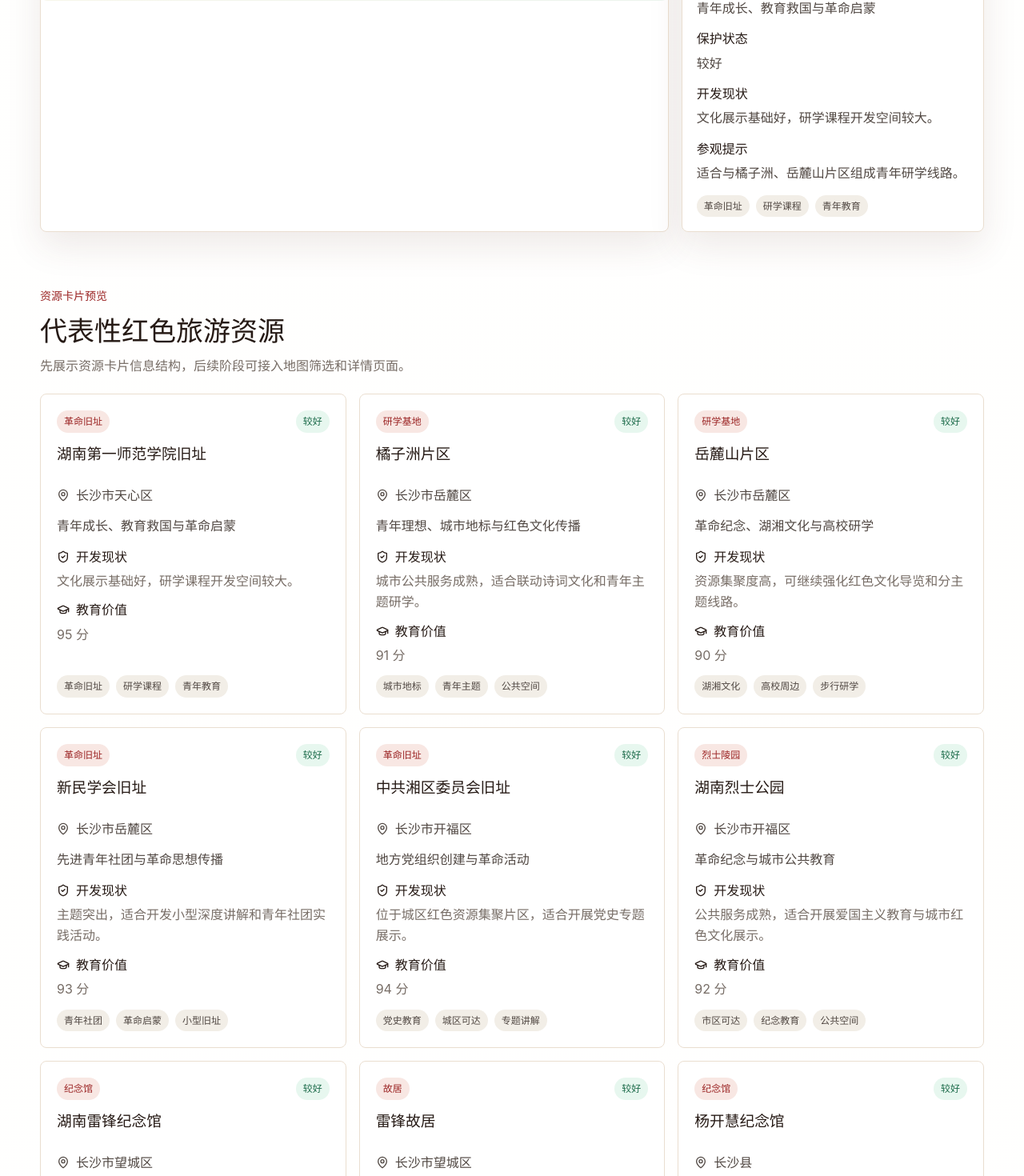
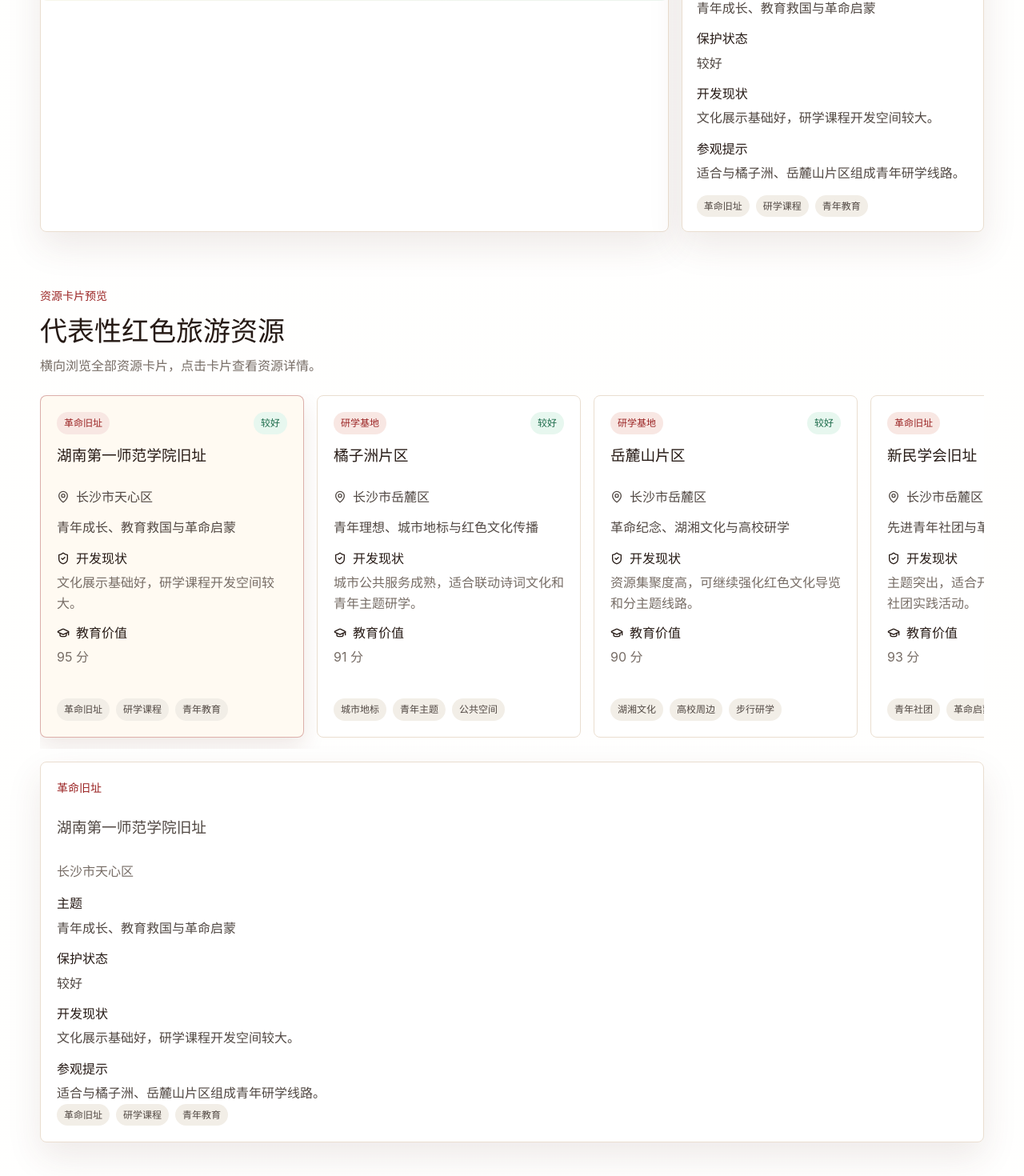
Before and after one commit to yanbinliu023-art/changsha-red-tourism, a React (Vite) app: page / in a window 1280 px wide. Shown: the part 1980-3450 px from the top of the page at 80% size. Built offline with nearby package versions, Linux system fonts and the light colour scheme.

Commit message:
final polish site content and remove survey questions

```diff
--- a/src/App.css
+++ b/src/App.css
@@ -192,8 +192,7 @@
 }
 
 .text-grid,
-.stat-grid,
-.site-grid {
+.stat-grid {
   display: grid;
   gap: 16px;
 }
@@ -264,14 +263,44 @@
 }
 
 .site-grid {
-  grid-template-columns: repeat(3, minmax(0, 1fr));
+  display: flex;
+  gap: 16px;
+  overflow-x: auto;
+  padding: 2px 4px 14px;
+  scroll-snap-type: x proximity;
+  scrollbar-color: rgba(155, 36, 36, 0.42) rgba(242, 232, 220, 0.9);
 }
 
 .site-card {
   display: flex;
   flex-direction: column;
+  flex: 0 0 330px;
   gap: 12px;
+  min-width: 0;
   padding: 20px;
+  scroll-snap-align: start;
+}
+
+.site-card[role='button'] {
+  cursor: pointer;
+}
+
+.site-card[role='button']:hover,
+.site-card[role='button']:focus-visible,
+.site-card--active {
+  border-color: rgba(155, 36, 36, 0.35);
+  background: #fffaf2;
+  box-shadow: 0 12px 28px rgba(95, 35, 24, 0.1);
+  outline: none;
+}
+
+.site-detail-panel {
+  margin-top: 16px;
+  border: 1px solid var(--color-border);
+  border-radius: 8px;
+  padding: 20px;
+  background: var(--color-surface);
+  box-shadow: var(--shadow-soft);
 }
 
 .site-card__topline,
@@ -827,60 +856,6 @@
   border: 1px solid #ead7a6;
 }
 
-.questionnaire-card {
-  margin-top: 16px;
-}
-
-.questionnaire-header {
-  display: flex;
-  align-items: flex-start;
-  justify-content: space-between;
-  gap: 16px;
-  margin-bottom: 16px;
-}
-
-.questionnaire-header button {
-  display: inline-flex;
-  align-items: center;
-  justify-content: center;
-  gap: 8px;
-  min-height: 42px;
-  border: none;
-  border-radius: 8px;
-  padding: 0 16px;
-  color: #fff;
-  background: var(--color-red);
-  font-weight: 700;
-  cursor: pointer;
-}
-
-.questionnaire-header button:hover {
-  background: #7f1d1d;
-}
-
-.question-list {
-  display: grid;
-  gap: 10px;
-  margin: 0;
-  padding-left: 22px;
-  color: var(--color-text);
-}
-
-.question-list li::marker {
-  color: var(--color-red);
-  font-weight: 700;
-}
-
-.copy-message {
-  margin-top: 14px;
-  border: 1px solid #c7e6d5;
-  border-radius: 8px;
-  padding: 10px 12px;
-  color: #1c6b4a;
-  background: #e7f7ef;
-  font-weight: 700;
-}
-
 .route-intro,
 .route-card {
   border: 1px solid var(--color-border);
@@ -1084,7 +1059,6 @@
 
   .text-grid,
   .stat-grid,
-  .site-grid,
   .evaluation-charts,
   .survey-overview,
   .survey-layout,
@@ -1173,14 +1147,9 @@
   }
 
   .score-row__label,
-  .metric-panel,
-  .questionnaire-header {
+  .metric-panel {
     align-items: flex-start;
     flex-direction: column;
     gap: 4px;
   }
-
-  .questionnaire-header button {
-    width: 100%;
-  }
 }
--- a/src/components/EvaluationCharts.tsx
+++ b/src/components/EvaluationCharts.tsx
@@ -32,7 +32,7 @@ function EvaluationCharts({ evaluations }: EvaluationChartsProps) {
         <div className="chart-card__header">
           <div>
             <h3>各资源点综合评分</h3>
-            <p>展示各资源点五项保护开发指标的演示平均分。</p>
+            <p>展示各资源点五项保护开发指标的综合平均分。</p>
           </div>
         </div>
         <div className="score-list" aria-label="各资源点综合评分条形图">
--- a/src/components/ResourceMap.tsx
+++ b/src/components/ResourceMap.tsx
@@ -1,4 +1,4 @@
-import { useEffect, useMemo, useState } from 'react'
+import { useMemo, useState } from 'react'
 import type { RedTourismSite } from '../types/tourism'
 
 interface ResourceMapProps {
@@ -47,10 +47,6 @@ function ResourceMap({ sites }: ResourceMapProps) {
   const positionedSites = useMemo(() => getPositionedSites(sites), [sites])
   const selectedSite =
     sites.find((site) => site.id === selectedSiteId) ?? sites[0] ?? null
-
-  useEffect(() => {
-    setSelectedSiteId(sites[0]?.id ?? '')
-  }, [sites])
 
   return (
     <div className="resource-map" aria-label="长沙市及周边红色资源分布示意图">
--- a/src/components/SiteCard.tsx
+++ b/src/components/SiteCard.tsx
@@ -1,13 +1,34 @@
+import type { KeyboardEvent } from 'react'
 import { GraduationCap, MapPin, ShieldCheck } from 'lucide-react'
 import type { RedTourismSite } from '../types/tourism'
 
 interface SiteCardProps {
   site: RedTourismSite
+  isSelected?: boolean
+  onSelect?: (site: RedTourismSite) => void
 }
 
-function SiteCard({ site }: SiteCardProps) {
+function SiteCard({ isSelected = false, onSelect, site }: SiteCardProps) {
+  const handleKeyDown = (event: KeyboardEvent<HTMLElement>) => {
+    if (!onSelect) {
+      return
+    }
+
+    if (event.key === 'Enter' || event.key === ' ') {
+      event.preventDefault()
+      onSelect(site)
+    }
+  }
+
   return (
-    <article className="site-card">
+    <article
+      className={`site-card${isSelected ? ' site-card--active' : ''}`}
+      onClick={onSelect ? () => onSelect(site) : undefined}
+      onKeyDown={handleKeyDown}
+      role={onSelect ? 'button' : undefined}
+      tabIndex={onSelect ? 0 : undefined}
+      aria-pressed={onSelect ? isSelected : undefined}
+    >
       <div className="site-card__topline">
         <span>{site.type}</span>
         <strong>{site.protectionStatus}</strong>
--- a/src/sections/EvaluationSection.tsx
+++ b/src/sections/EvaluationSection.tsx
@@ -8,7 +8,7 @@ function EvaluationSection() {
       <SectionTitle
         eyebrow="保护开发评价"
         title="红色旅游资源保护开发评价图表"
-        description="围绕保护完整度、展陈教育性、游客体验感、交通便利度和青年吸引力建立演示评价维度。"
+        description="围绕保护完整度、展陈教育性、游客体验感、交通便利度和青年吸引力建立评价维度。"
       />
       <EvaluationCharts evaluations={evaluations} />
     </section>
--- a/src/sections/HomeSection.tsx
+++ b/src/sections/HomeSection.tsx
@@ -1,3 +1,4 @@
+import { useState } from 'react'
 import { BookOpenCheck, GraduationCap, Landmark, MapPinned } from 'lucide-react'
 import SectionTitle from '../components/SectionTitle'
 import SiteCard from '../components/SiteCard'
@@ -10,6 +11,7 @@ import RoutesSection from './RoutesSection'
 import SurveySection from './SurveySection'
 
 function HomeSection() {
+  const [selectedSiteId, setSelectedSiteId] = useState(redTourismSites[0]?.id ?? '')
   const resourceTypeCount = new Set(redTourismSites.map((site) => site.type)).size
   const resourceTypeSummary = Array.from(
     new Set(redTourismSites.map((site) => site.type)),
@@ -21,6 +23,8 @@ function HomeSection() {
   const overallSatisfaction = surveyMetrics.find(
     (metric) => metric.id === 'overall-satisfaction',
   )
+  const selectedSite =
+    redTourismSites.find((site) => site.id === selectedSiteId) ?? redTourismSites[0]
 
   return (
     <>
@@ -77,7 +81,7 @@ function HomeSection() {
         <SectionTitle
           eyebrow="核心数据"
           title="首页概览指标"
-          description="以下指标均用于课程项目演示，帮助说明网站的信息组织方式。"
+          description="以下指标根据当前资源库与满意度模块自动汇总。"
         />
         <div className="stat-grid">
           <StatCard
@@ -96,13 +100,13 @@ function HomeSection() {
             icon={GraduationCap}
             label="平均教育价值"
             value={`${averageEducationValue} 分`}
-            note="基于演示评价字段计算"
+            note="基于资源教育价值字段计算"
           />
           <StatCard
             icon={BookOpenCheck}
             label="综合满意度"
             value={`${overallSatisfaction?.value ?? 0} 分`}
-            note="来自演示问卷指标"
+            note="来自满意度调研指标"
           />
         </div>
       </section>
@@ -113,13 +117,50 @@ function HomeSection() {
         <SectionTitle
           eyebrow="资源卡片预览"
           title="代表性红色旅游资源"
-          description="先展示资源卡片信息结构，后续阶段可接入地图筛选和详情页面。"
+          description="横向浏览全部资源卡片，点击卡片查看资源详情。"
         />
-        <div className="site-grid">
+        <div className="site-grid" aria-label="红色旅游资源卡片横向列表">
           {redTourismSites.map((site) => (
-            <SiteCard key={site.id} site={site} />
+            <SiteCard
+              isSelected={selectedSite?.id === site.id}
+              key={site.id}
+              site={site}
+              onSelect={(nextSite) => setSelectedSiteId(nextSite.id)}
+            />
           ))}
         </div>
+        {selectedSite ? (
+          <article className="site-detail-panel" aria-label="当前选中资源详情">
+            <div className="map-detail-panel__header">
+              <p className="eyebrow">{selectedSite.type}</p>
+              <h3>{selectedSite.name}</h3>
+              <span>{selectedSite.district}</span>
+            </div>
+            <dl className="map-detail-list">
+              <div>
+                <dt>主题</dt>
+                <dd>{selectedSite.theme}</dd>
+              </div>
+              <div>
+                <dt>保护状态</dt>
+                <dd>{selectedSite.protectionStatus}</dd>
+              </div>
+              <div>
+                <dt>开发现状</dt>
+                <dd>{selectedSite.developmentStatus}</dd>
+              </div>
+              <div>
+                <dt>参观提示</dt>
+                <dd>{selectedSite.visitTips}</dd>
+              </div>
+            </dl>
+            <div className="tag-list" aria-label="资源标签">
+              {selectedSite.tags.map((tag) => (
+                <span key={tag}>{tag}</span>
+              ))}
+            </div>
+          </article>
+        ) : null}
       </section>
 
       <EvaluationSection />
--- a/src/sections/MapSection.tsx
+++ b/src/sections/MapSection.tsx
@@ -37,7 +37,7 @@ function MapSection() {
       <SectionTitle
         eyebrow="资源地图"
         title="长沙市及周边红色旅游资源点位"
-        description="通过地图查看演示资源样本的空间分布，并按资源类型和所在地区进行筛选。"
+        description="通过本地示意地图查看资源样本的空间分布，并按资源类型和所在地区进行筛选。"
       />
       <div className="map-toolbar" aria-label="地图筛选">
         <label>
--- a/src/types/tourism.ts
+++ b/src/types/tourism.ts
@@ -40,7 +40,6 @@ export interface SatisfactionSurveyData {
   recommendWillingness: number
   preferredFormats: string[]
   issueTags: string[]
-  questionnaire: string[]
 }
 
 export interface EvaluationMetric {
```
Also changed, not shown: src/data/survey.ts (+3 -17 lines), src/sections/SurveySection.tsx (+1 -38 lines).
